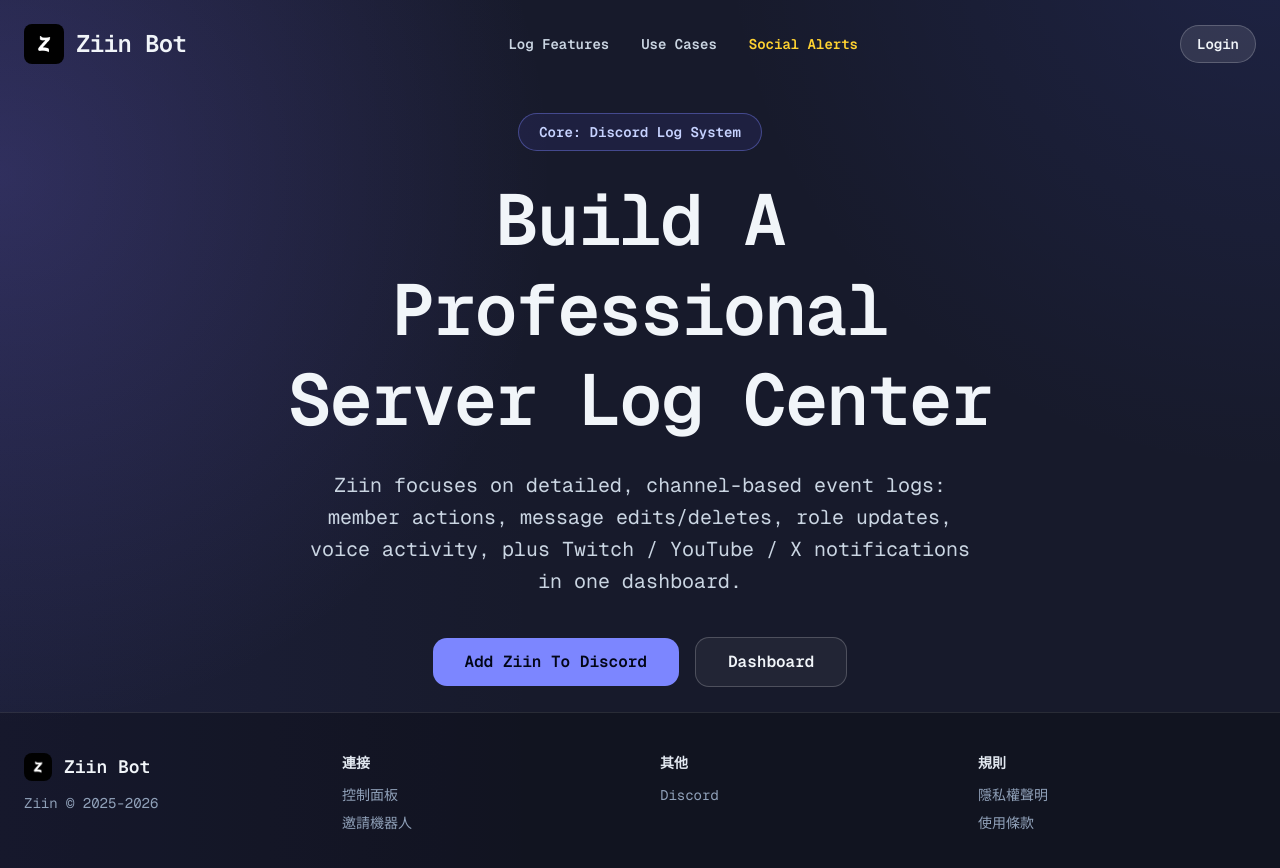
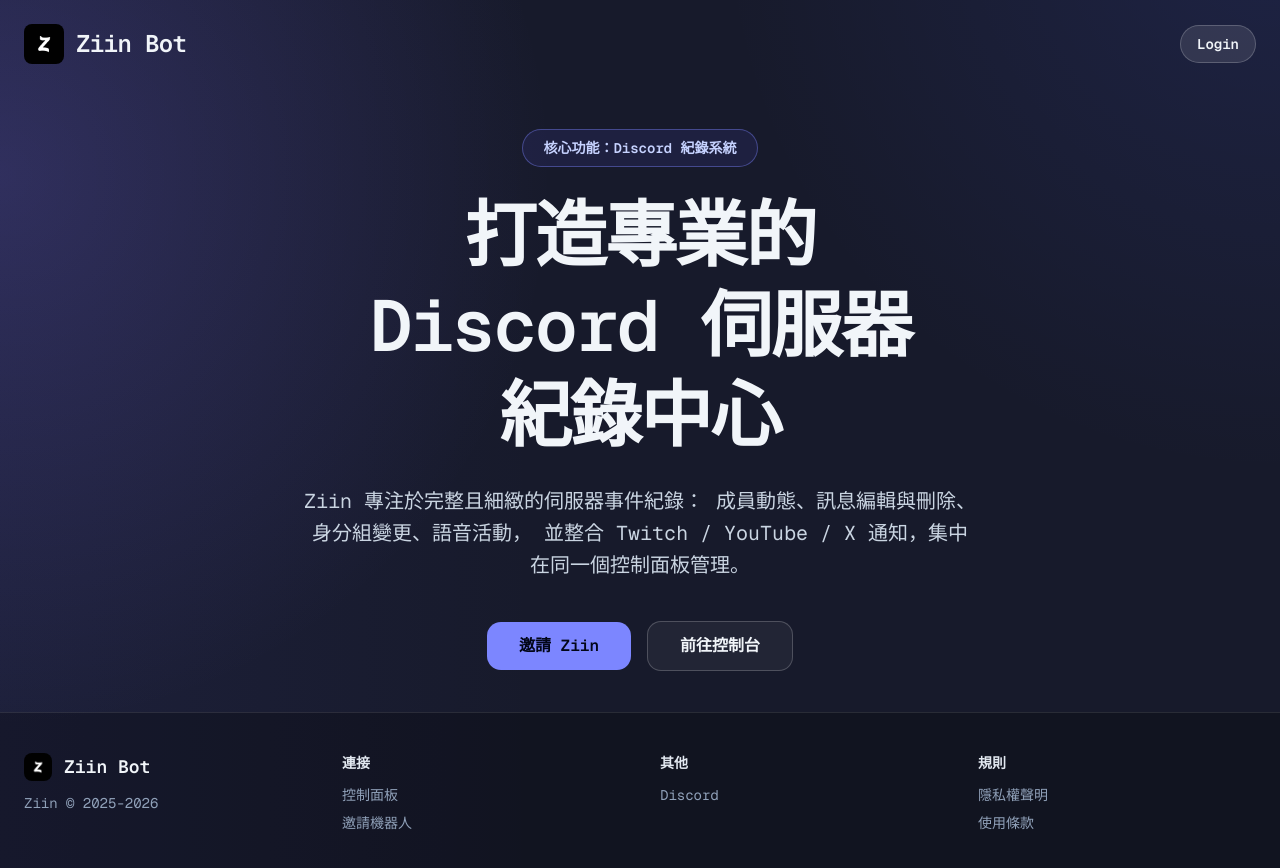
Before and after one commit to Din0326/Ziin-Project, a Next.js app in the folder ziin-web/: page / in a window 1280 px wide. Shown: the top 868 px of the page. Built offline with nearby package versions, Linux system fonts and the light colour scheme; no server answers.

Commit message:
Localize homepage content and simplify navigation/footer links

```diff
--- a/ziin-web/app/page.tsx
+++ b/ziin-web/app/page.tsx
@@ -168,11 +168,7 @@
           <span className="text-2xl font-semibold tracking-tight">Ziin Bot</span>
         </Link>
 
-        <nav className="hidden items-center gap-8 text-sm font-semibold text-slate-300 md:flex">
-          <a href="#features" className="transition hover:text-white">Log Features</a>
-          <a href="#scenes" className="transition hover:text-white">Use Cases</a>
-          <a href="#social" className="text-amber-300 transition hover:text-amber-200">Social Alerts</a>
-        </nav>
+        <div className="hidden md:block" />
 
         <div className="relative flex items-center gap-2">
           {isAuthenticated ? (
@@ -226,18 +222,21 @@
 
       <section className="relative z-10 mx-auto flex min-h-[78vh] w-full max-w-3xl flex-col items-center justify-center px-6 text-center">
         <span className="mb-6 rounded-full border border-indigo-400/40 bg-indigo-500/10 px-5 py-2 text-sm font-semibold text-indigo-200">
-          Core: Discord Log System
+          核心功能：Discord 紀錄系統
         </span>
 
         <h1 className="text-5xl font-semibold leading-tight tracking-tight md:text-7xl">
-          Build A Professional
+          打造專業的
           <br />
-          Server Log Center
+          Discord 伺服器
+          <br />
+          紀錄中心
         </h1>
 
         <p className="mt-6 max-w-2xl text-lg leading-8 text-slate-300 md:text-xl">
-          Ziin focuses on detailed, channel-based event logs: member actions, message edits/deletes,
-          role updates, voice activity, plus Twitch / YouTube / X notifications in one dashboard.
+          Ziin 專注於完整且細緻的伺服器事件紀錄：
+          成員動態、訊息編輯與刪除、身分組變更、語音活動，
+          並整合 Twitch / YouTube / X 通知，集中在同一個控制面板管理。
         </p>
 
         <div className="mt-10 flex flex-wrap items-center justify-center gap-4">
@@ -246,14 +245,14 @@
             onClick={handleInviteClick}
             className="rounded-xl bg-indigo-400 px-8 py-3 text-base font-semibold text-slate-950 transition hover:bg-indigo-300"
           >
-            Add Ziin To Discord
+            邀請 Ziin
           </button>
           <button
             type="button"
             onClick={() => void handleDashboardClick()}
             className="rounded-xl border border-white/20 bg-white/5 px-8 py-3 text-base font-semibold transition hover:bg-white/10"
           >
-            Dashboard
+            前往控制台
           </button>
         </div>
       </section>
```
